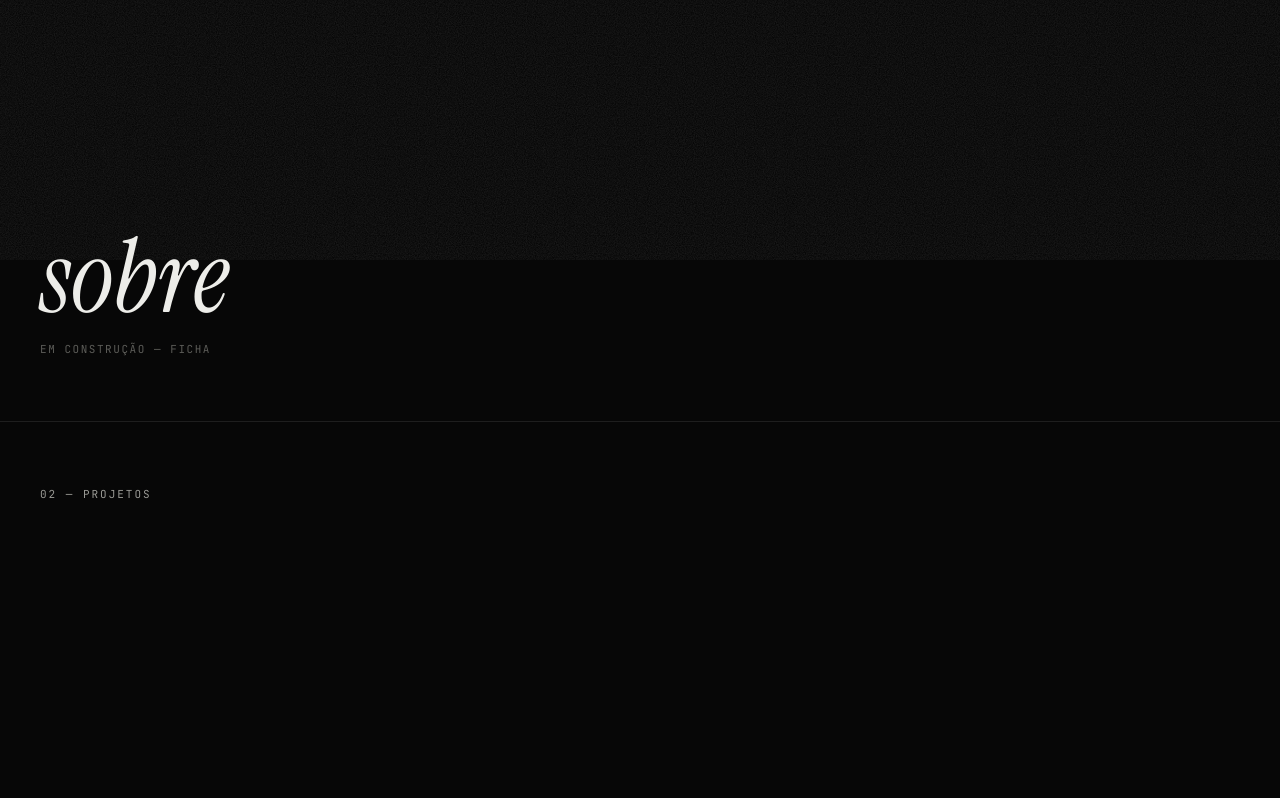
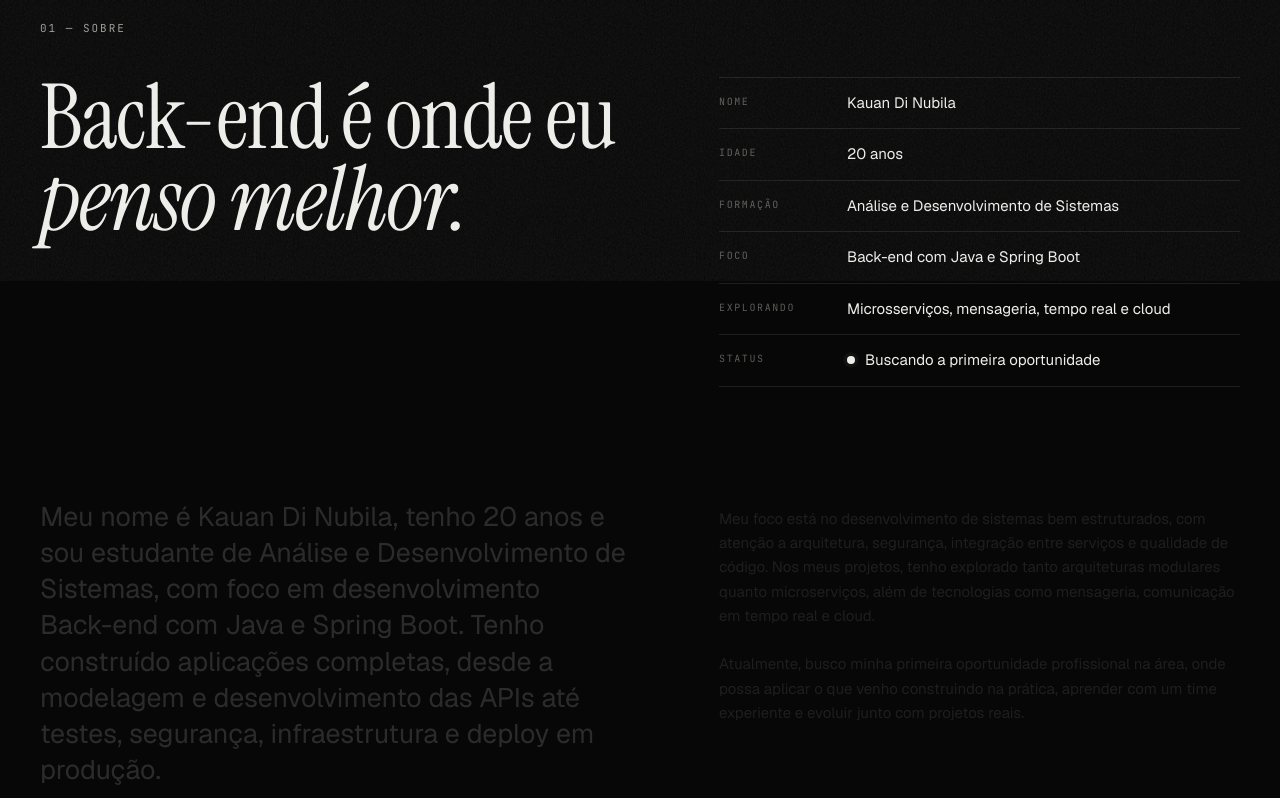
Before and after one commit to KauanDiNubila/kauan-dev, a React (Vite) app: page / in a window 1280 px wide. Shown: the part 940-1738 px from the top of the page. Built offline with nearby package versions, Linux system fonts and the light colour scheme.

Commit message:
Add About section as a dossier with scroll-lit text

```diff
--- a/src/App.tsx
+++ b/src/App.tsx
@@ -1,4 +1,5 @@
 import { lazy, Suspense } from "react"
+import { About } from "@/components/About"
 import { Contact } from "@/components/Contact"
 import { Cursor } from "@/components/Cursor"
 import { Hero } from "@/components/Hero"
@@ -28,7 +29,7 @@ function App() {
       <Nav />
       <main className="relative z-10">
         <Hero />
-        <Placeholder id="sobre" n="01" label="sobre" format="ficha" />
+        <About />
         <Placeholder id="projetos" n="02" label="projetos" format="índice com preview" />
         <Placeholder id="skills" n="03" label="skills" format="constelação" />
         <Placeholder id="formacao" n="04" label="formação" format="linha de pontos de luz" />
--- /dev/null
+++ b/src/components/About.tsx
@@ -0,0 +1,92 @@
+import { useRef } from "react"
+import { useSectionReveal } from "@/hooks/useSectionReveal"
+import { gsap, prefersReducedMotion, SplitText, useGSAP } from "@/lib/gsap"
+
+const facts = [
+  { label: "Nome", value: "Kauan Di Nubila" },
+  { label: "Idade", value: "20 anos" },
+  { label: "Formação", value: "Análise e Desenvolvimento de Sistemas" },
+  { label: "Foco", value: "Back-end com Java e Spring Boot" },
+  { label: "Explorando", value: "Microsserviços, mensageria, tempo real e cloud" },
+]
+
+const paragraphs = [
+  "Meu nome é Kauan Di Nubila, tenho 20 anos e sou estudante de Análise e Desenvolvimento de Sistemas, com foco em desenvolvimento Back-end com Java e Spring Boot. Tenho construído aplicações completas, desde a modelagem e desenvolvimento das APIs até testes, segurança, infraestrutura e deploy em produção.",
+  "Meu foco está no desenvolvimento de sistemas bem estruturados, com atenção a arquitetura, segurança, integração entre serviços e qualidade de código. Nos meus projetos, tenho explorado tanto arquiteturas modulares quanto microserviços, além de tecnologias como mensageria, comunicação em tempo real e cloud.",
+  "Atualmente, busco minha primeira oportunidade profissional na área, onde possa aplicar o que venho construindo na prática, aprender com um time experiente e evoluir junto com projetos reais.",
+]
+
+export function About() {
+  const ref = useSectionReveal<HTMLElement>()
+  const text = useRef<HTMLDivElement>(null)
+
+  useGSAP(
+    () => {
+      if (prefersReducedMotion()) return
+      const split = SplitText.create("[data-scrub]", { type: "words" })
+      gsap.fromTo(
+        split.words,
+        { opacity: 0.16 },
+        {
+          opacity: 1,
+          ease: "none",
+          stagger: 0.05,
+          scrollTrigger: { trigger: text.current, start: "top 80%", end: "bottom 45%", scrub: true },
+        }
+      )
+      return () => split.revert()
+    },
+    { scope: text }
+  )
+
+  return (
+    <section id="sobre" ref={ref} className="relative">
+      <div className="mx-auto max-w-[1320px] px-5 pt-40 pb-32 md:px-10">
+        <p data-reveal className="mb-10 font-mono text-[11px] tracking-[0.18em] text-muted uppercase">
+          01 — sobre
+        </p>
+
+        <div className="grid gap-16 md:grid-cols-[1.15fr_1fr] md:gap-20">
+          <h2
+            data-reveal
+            className="font-serif text-[clamp(44px,7vw,104px)] leading-[0.92] tracking-[-0.015em]"
+          >
+            Back-end é onde eu <span className="italic">penso melhor.</span>
+          </h2>
+
+          <dl data-reveal className="self-end border-t border-line">
+            {facts.map((f) => (
+              <div key={f.label} className="grid grid-cols-[112px_1fr] gap-4 border-b border-line py-3.5">
+                <dt className="pt-0.5 font-mono text-[10px] tracking-[0.16em] text-subtle uppercase">{f.label}</dt>
+                <dd className="text-[15px] text-foreground">{f.value}</dd>
+              </div>
+            ))}
+            <div className="grid grid-cols-[112px_1fr] gap-4 border-b border-line py-3.5">
+              <dt className="pt-0.5 font-mono text-[10px] tracking-[0.16em] text-subtle uppercase">Status</dt>
+              <dd className="flex items-center gap-2.5 text-[15px] text-foreground">
+                <span className="relative flex size-2">
+                  <span className="absolute inline-flex size-full animate-ping rounded-full bg-foreground opacity-50 motion-reduce:animate-none" />
+                  <span className="relative inline-flex size-2 rounded-full bg-foreground" />
+                </span>
+                Buscando a primeira oportunidade
+              </dd>
+            </div>
+          </dl>
+        </div>
+
+        <div ref={text} className="mt-28 grid gap-10 md:grid-cols-[1.15fr_1fr] md:gap-20">
+          <p data-scrub className="text-[clamp(20px,2.1vw,28px)] leading-[1.35] text-foreground">
+            {paragraphs[0]}
+          </p>
+          <div className="flex flex-col gap-6 text-[15px] leading-relaxed text-muted md:pt-2">
+            {paragraphs.slice(1).map((p) => (
+              <p key={p} data-scrub>
+                {p}
+              </p>
+            ))}
+          </div>
+        </div>
+      </div>
+    </section>
+  )
+}
--- a/src/components/three/journey.ts
+++ b/src/components/three/journey.ts
@@ -8,10 +8,10 @@ export type Keyframe = {
 
 export const JOURNEY: Keyframe[] = [
   { id: "top", pos: [1.5, 0.35, 0], rot: [1.08, 0, -0.42], scale: 1, opacity: 1 },
-  { id: "sobre", pos: [5, -0.6, 1], rot: [0.14, 0, -0.32], scale: 2.3, opacity: 0.5 },
-  { id: "projetos", pos: [-5, 0.4, 0], rot: [0.1, 0, -0.28], scale: 2.4, opacity: 0.3 },
-  { id: "skills", pos: [3, 0.6, 1.5], rot: [-0.12, 0, -0.4], scale: 2.3, opacity: 0.5 },
-  { id: "formacao", pos: [-4, -0.3, 1], rot: [0.16, 0, -0.3], scale: 2.3, opacity: 0.45 },
+  { id: "sobre", pos: [6.5, -0.6, 1], rot: [0.14, 0, -0.32], scale: 2.3, opacity: 0.42 },
+  { id: "projetos", pos: [7.5, 1.2, 0.5], rot: [0.1, 0, -0.16], scale: 2.4, opacity: 0.28 },
+  { id: "skills", pos: [7, -1.4, 1.5], rot: [-0.12, 0, -0.42], scale: 2.3, opacity: 0.45 },
+  { id: "formacao", pos: [7.5, 0.4, 1], rot: [0.16, 0, -0.26], scale: 2.3, opacity: 0.4 },
   { id: "contato", pos: [0, 1.2, -4], rot: [1.15, 0, 0.25], scale: 0.55, opacity: 1 },
 ]
 
```
